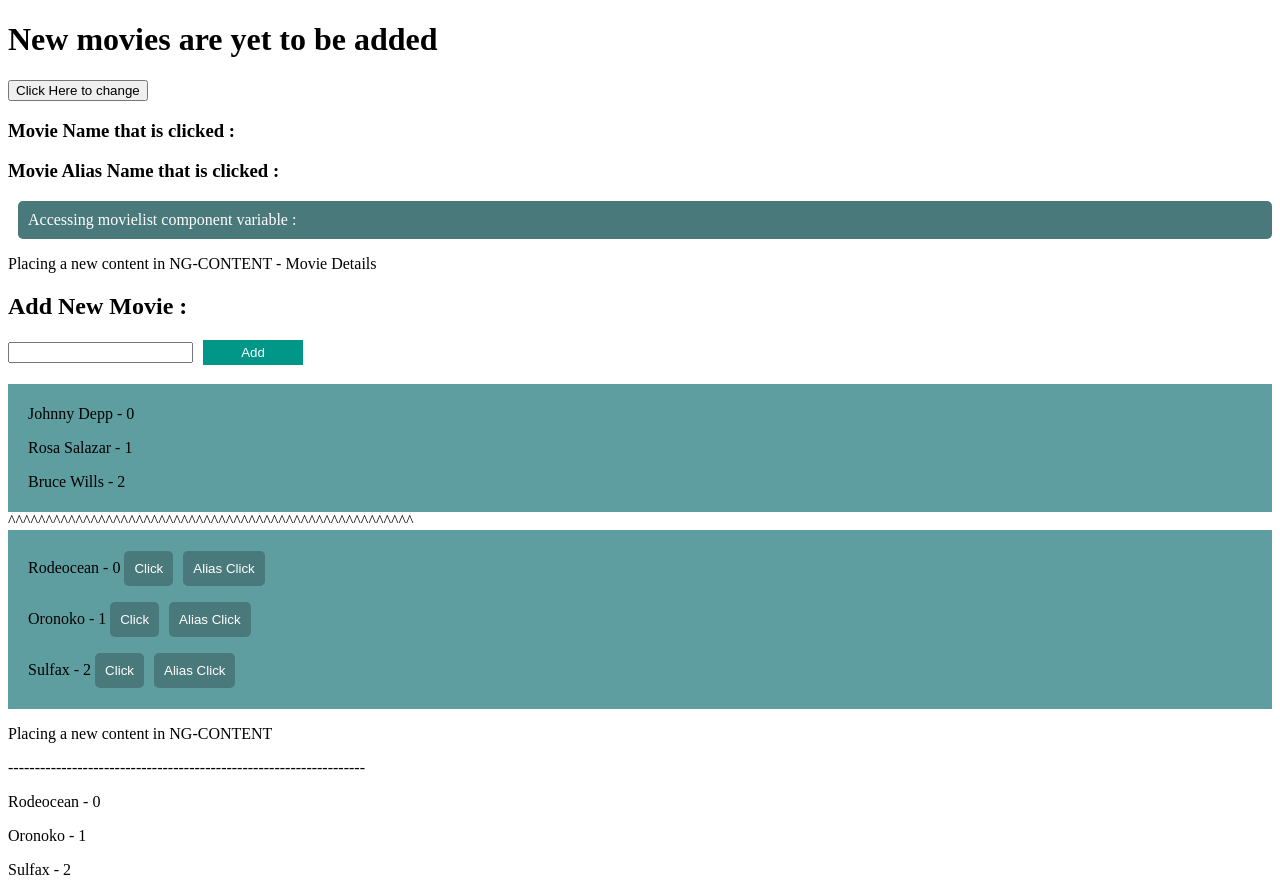
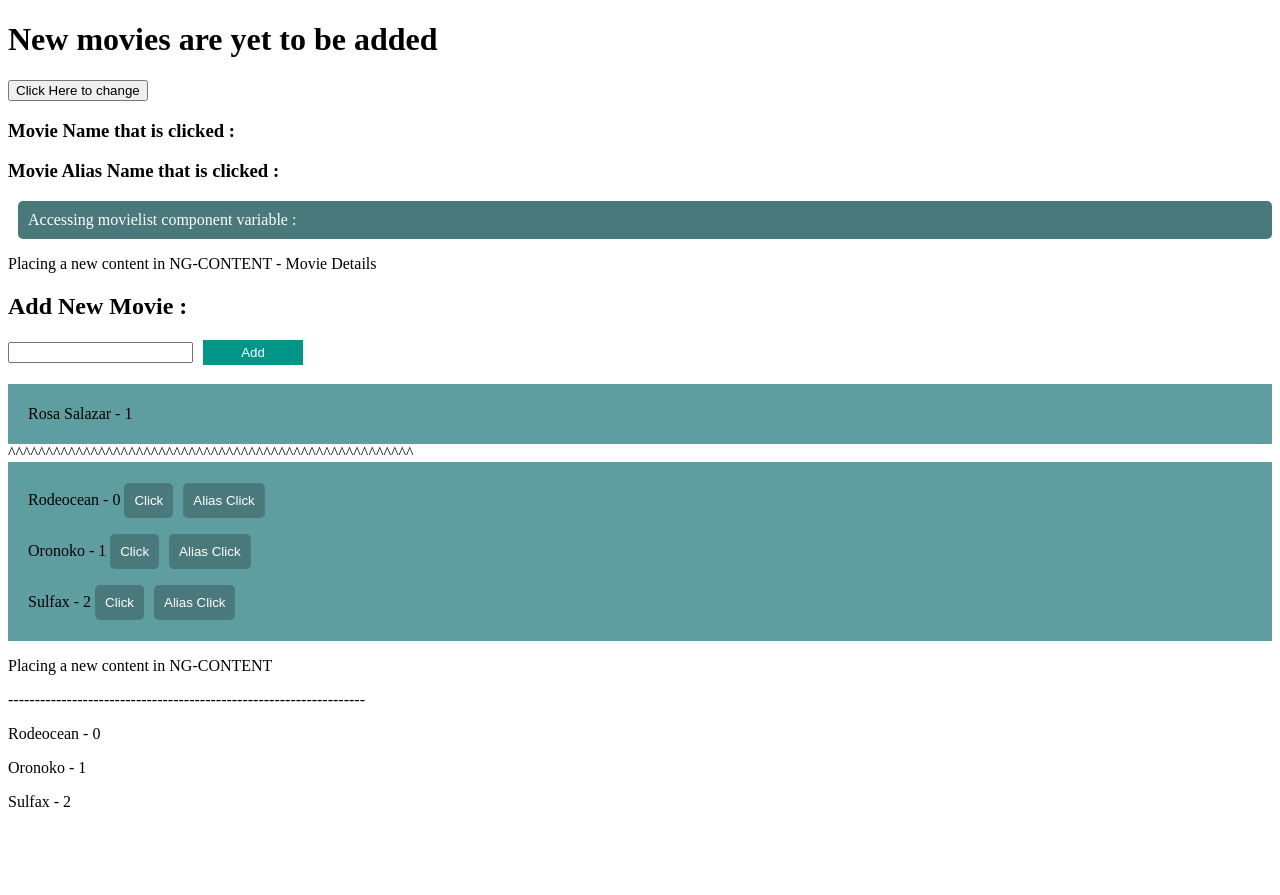
Before and after one commit to zirajmohammed/AngularCourse, an Angular app: page / in a window 1280 px wide. After the commit the page ends 827 px from the top, so only its background shows below. Built offline with nearby package versions, Linux system fonts and the light colour scheme.

Commit message:
NgIf-with-Ngfor-singleline-A003-13

```diff
--- a/src/app/movielist/movielist.component.html
+++ b/src/app/movielist/movielist.component.html
@@ -12,9 +12,11 @@
 <div><h3>{{twoWayBinding}}</h3></div><!-- String Interpolation -->
 
 <div class="add">
-  <p *ngFor="let r of actorList;let i = index">
-    {{r.name}} - {{i}}
-  </p>
+  <ng-container *ngFor="let r of actorList;let i = index" >
+    <p *ngIf="i==1"> <!--NgIf with NgFor in two separate lines  -->
+      {{r.name}} - {{i}}
+    </p>
+  </ng-container>
 </div>
 ^^^^^^^^^^^^^^^^^^^^^^^^^^^^^^^^^^^^^^^^^^^^^^^^^^^^^^
 <div class="add">
```
